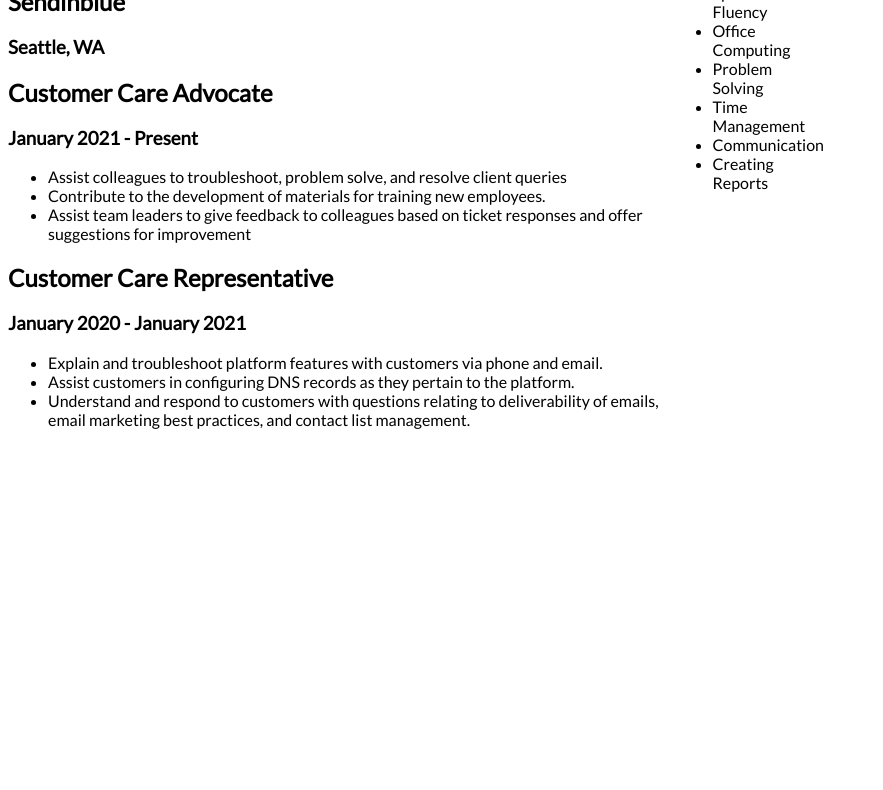
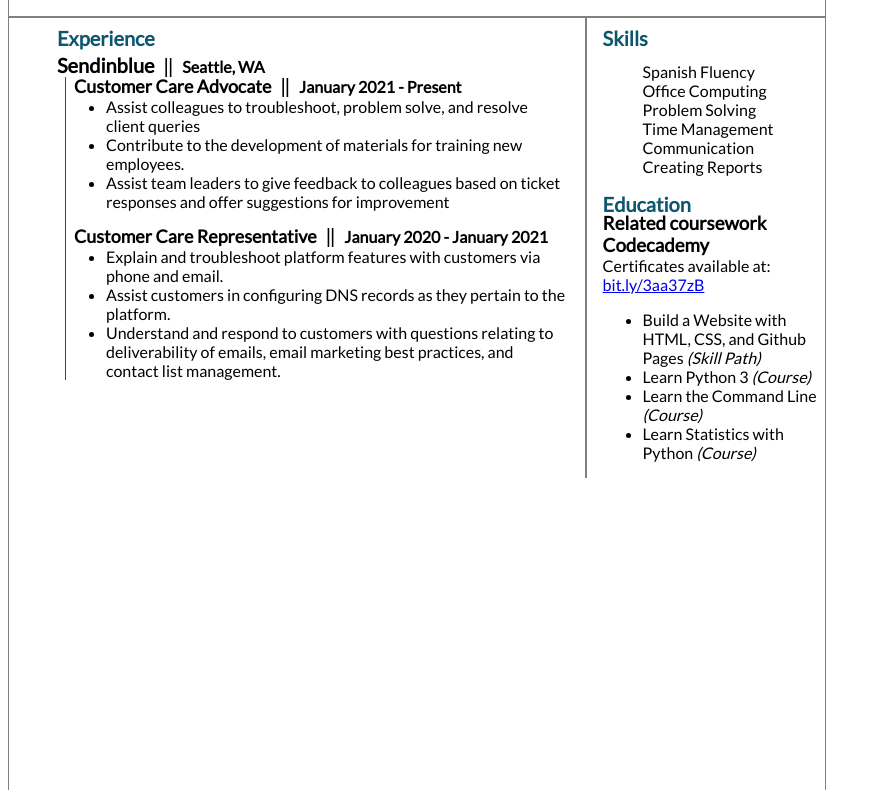
Before and after one commit to JBCRo/resume, a plain HTML site: page index.html in a window 1280 px wide. Shown: the part 153-943 px from the top of the page, without its empty margins (0-883 px from the left). Drawn offline with Linux system fonts and the light colour scheme.

Commit message:
formatting updates, including adding certificates. cant get rid of bullets?

```diff
--- a/index.html
+++ b/index.html
@@ -16,12 +16,20 @@
 </div>
 <div class="content">
     <div class="experience">
-        <div id="sib">
+        <h4 class="section">Experience</h4>
+        <div class="listing" id="sib">
+            <div class="company-data">
                 <h2 class="company">Sendinblue</h3>
+                <p> &#9621 &#9615</p>
                 <h3 class="location">Seattle, WA</h3>
-            <div class="sib-advocate">
+            </div>
+            <div class="all-roles">
+                <div id="sib-advocate">
+                    <div class="role-data">
                         <h2 class="role">Customer Care Advocate</h2>
+                        <p> &#9621 &#9615</p>
                         <h3 class="dates">January 2021 - Present</h3>
+                    </div>
                     <ul class="responsibilities">
                         <li>Assist colleagues to troubleshoot, problem solve, and resolve client queries</li>
                         <li>Contribute to the development of materials for training new employees.</li>
@@ -29,8 +37,11 @@
                     </ul>
                 </div>
                 <div id="sib-rep">
+                    <div class="role-data">
                         <h2 class="role">Customer Care Representative</h2>
-                <h3 class="dates">January 2020 - January 2021</h2>
+                        <p> &#9621 &#9615</p>
+                        <h3 class="dates">January 2020 - January 2021</h3>
+                    </div>
                     <ul class="responsibilities">
                         <li>Explain and troubleshoot platform features with customers via phone and email.</li>
                         <li>Assist customers in configuring DNS records as they pertain to the platform.</li>
@@ -39,7 +50,10 @@
                 </div>
             </div>
         </div>
+    </div>
+    <div class="sidebar">
         <div class="skills">
+            <h4 class="section">Skills</h4>
             <ul class="skills">
                 <li>Spanish Fluency</li>
                 <li>Office Computing</li>
@@ -50,7 +64,19 @@
             </ul>
         </div>
         <div class="education">
+            <h4 class="section">Education</h4>
             <div class="certifications">
+                <h3>Related coursework</h3>
+                <div id="codecademy">
+                    <h3>Codecademy</h3>
+                    <p>Certificates available at: <a href="bit.ly/3aa37zB">bit.ly/3aa37zB</a></a> </p>
+                    <ul>
+                        <li>Build a Website with HTML, CSS, and Github Pages <em>(Skill Path)</em></li>
+                        <li>Learn Python 3 <em>(Course)</em></li>
+                        <li>Learn the Command Line <em>(Course)</em></li>
+                        <li>Learn Statistics with Python <em>(Course)</em></li>
+                    </ul>
+                </div>
 
             </div>
             <div class="university">
@@ -58,4 +84,5 @@
             </div>
         </div>
     </div>
+</div>
 </body>
--- a/resources/jcromar-resume-style.css
+++ b/resources/jcromar-resume-style.css
@@ -8,33 +8,136 @@ body {
     font-size: 1rem;
     width: 8.5in;
     height: 11in;
+    border: 1px solid gray;
 }
 
+h1 {
+    margin: 0px 0px;
+    padding: 0px 0px;
+}
+
+h2 {
+    margin: 0px 0px;
+    padding: 0px 0px;
+}
+
+h3 {
+    margin: 0px 0px;
+    padding: 0px 0px;
+}
+
+h4 {
+    margin: 0px 0px;
+    padding: 0px 0px;
+}
+
+p {
+    margin: 0px 0px;
+    padding: 0px 0px;
+}
+
+
+/* Header style; name and contact info */
 .info {
     max-height: 5rem;
     display: flex;
     align-items: center;
-    margin-bottom: 2rem;
+    justify-content: space-between;
+    padding: 3rem 1rem 2rem 2rem;
+    border-bottom: 2px solid gray;
 }
 
 .info .name h1 {
     font-size: 4rem;
     font-family: "Marcellus", serif;
+    color: #0D576E;
 }
 
 .info .contact {
-    justify-self: right;
 }
 
+
+
+/* content style; experience, edu and skills */
 .content {
     display: flex;
+    justify-content: space-between;
+    width: 100%;
+}
+
+.content h4 { /*the section headers*/
+    height: 1.25rem;
+    color: #0D576E;
+    margin-top: .5rem;
+    margin-left: 0px;
+    font-size: 1.25rem;
+}
+
+.content .experience {
+    border-right: 2px solid gray;
+    padding: 0rem 1rem 0rem 3rem;
+    max-width: 80%;
+
+
+}
+.content .experience .listing {
+    padding-top: .7rem;
+}
+
+.content .experience .listing .company-data {
+    display: flex;
+    flex-direction: row;
+    align-items: baseline;
+}
+
+.content .experience .company {
+    font-size: 1.25rem;
+    line-height: 1rem;
+}
+
+.content .experience .location {
+    font-size: 1rem;
+    line-height: 1rem;
+}
+
+.content .experience .all-roles {
+    border-left: .5px solid #0D576E;
+    margin-left: .5rem;
+}
+
+.content .experience .role-data {
+    display: flex;
+    flex-direction: row;
+    align-items: baseline;
+}
+
+.content .experience .role {
+    font-size: 1.12rem;
+    line-height: 1rem;
+    padding-left: .5rem;
+}
+
+.content .experience .dates {
+    font-size: 1rem;
+    line-height: 1rem;
+}
+
+.content .experience .responsibilities {
+    margin-top: 0px;
+    margin-bottom: 1rem;
 
 }
 
-.content .experience {
-
+.content .sidebar {
+    min-width: 20%;
+    padding-left: 1rem;
+    list-style: none;
 }
 
 .content .skills {
+    list-style: none;
+}
 
+.content .education {
+    list-style: none;
 }
```
Lines whose indentation alone changed are shown as unchanged.
